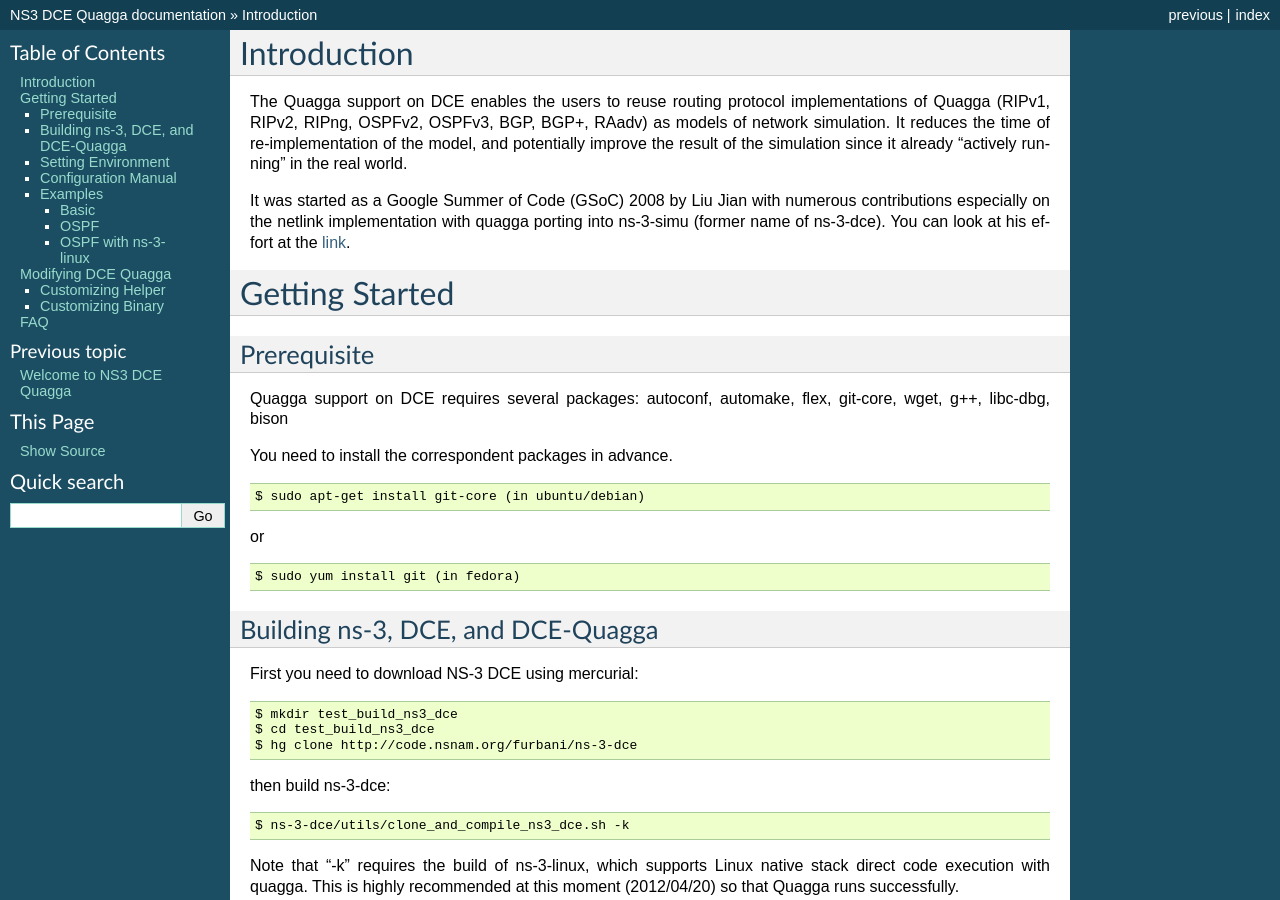
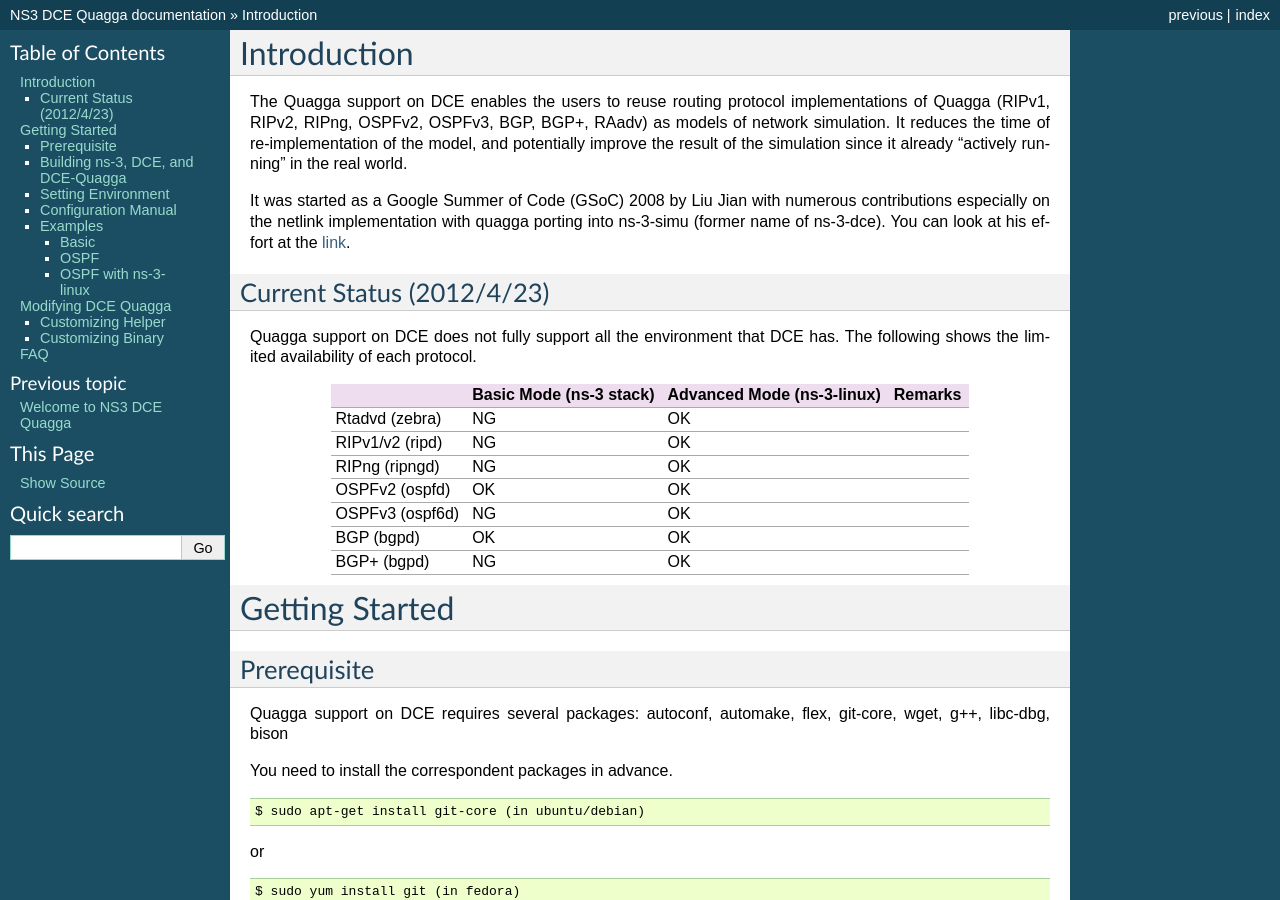
Before and after one commit to direct-code-execution/ns-3-dce-quagga, a Sphinx documentation site: the page built from doc/source/getting-started.rst, in a window 1280 px wide and 900 px high. Built offline with Sphinx 7.4.7, drawn with Linux system fonts in a browser that asks for light colours; pages that are not in the unit, such as notebooks, are missing from menus.

Commit message:
update document

```diff
--- a/doc/source/getting-started.rst
+++ b/doc/source/getting-started.rst
@@ -12,6 +12,32 @@
 quagga porting into ns-3-simu (former name of ns-3-dce). You can look
 at his effort at the `link
 <https://www.nsnam.org/wiki/index.php/Real_World_Application_Integration>`_.
+
+Current Status (2012/4/23)
+**************************
+
+Quagga support on DCE does not fully support all the environment that
+DCE has. The following shows the limited availability of each
+protocol.
+
++------------------+-------------+--------------+----------+
+|                  | Basic Mode  | Advanced Mode|  Remarks |
+|                  | (ns-3 stack)| (ns-3-linux) |          |
++==================+=============+==============+==========+
+| Rtadvd (zebra)   |      NG     |     OK       |          |
++------------------+-------------+--------------+----------+
+| RIPv1/v2 (ripd)  |      NG     |     OK       |          |
++------------------+-------------+--------------+----------+
+| RIPng  (ripngd)  |      NG     |     OK       |          |
++------------------+-------------+--------------+----------+
+| OSPFv2  (ospfd)  |      OK     |     OK       |          |
++------------------+-------------+--------------+----------+
+| OSPFv3 (ospf6d)  |      NG     |     OK       |          |
++------------------+-------------+--------------+----------+
+| BGP  (bgpd)      |      OK     |     OK       |          |
++------------------+-------------+--------------+----------+
+| BGP+ (bgpd)      |      NG     |     OK       |          |
++------------------+-------------+--------------+----------+
 
 
 Getting Started
@@ -36,7 +62,7 @@
 
 
 Building ns-3, DCE, and DCE-Quagga
-*********************
+**********************************
 
 First you need to download NS-3 DCE using mercurial:
 
```
Also changed, not shown: doc/source/index.rst (+0 -11 lines).
